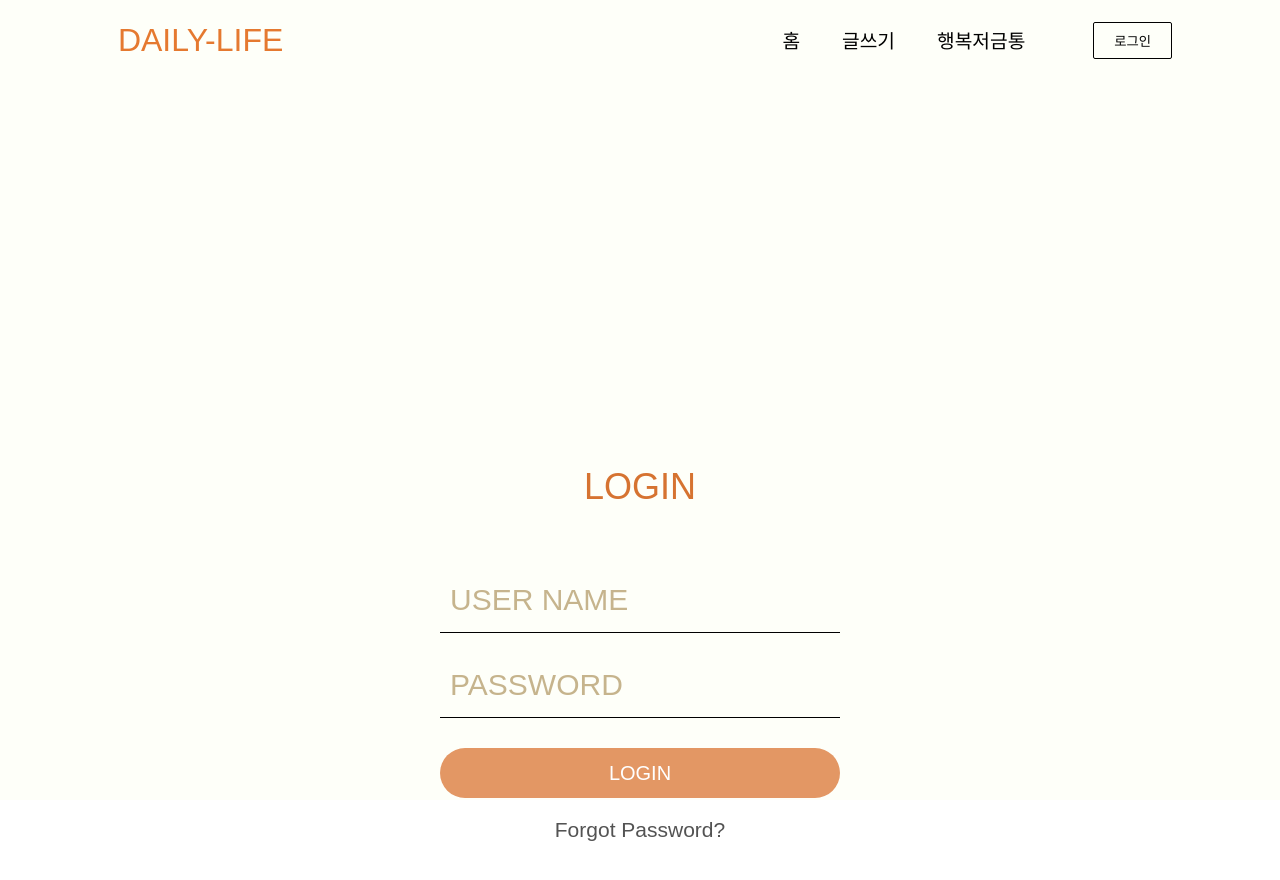
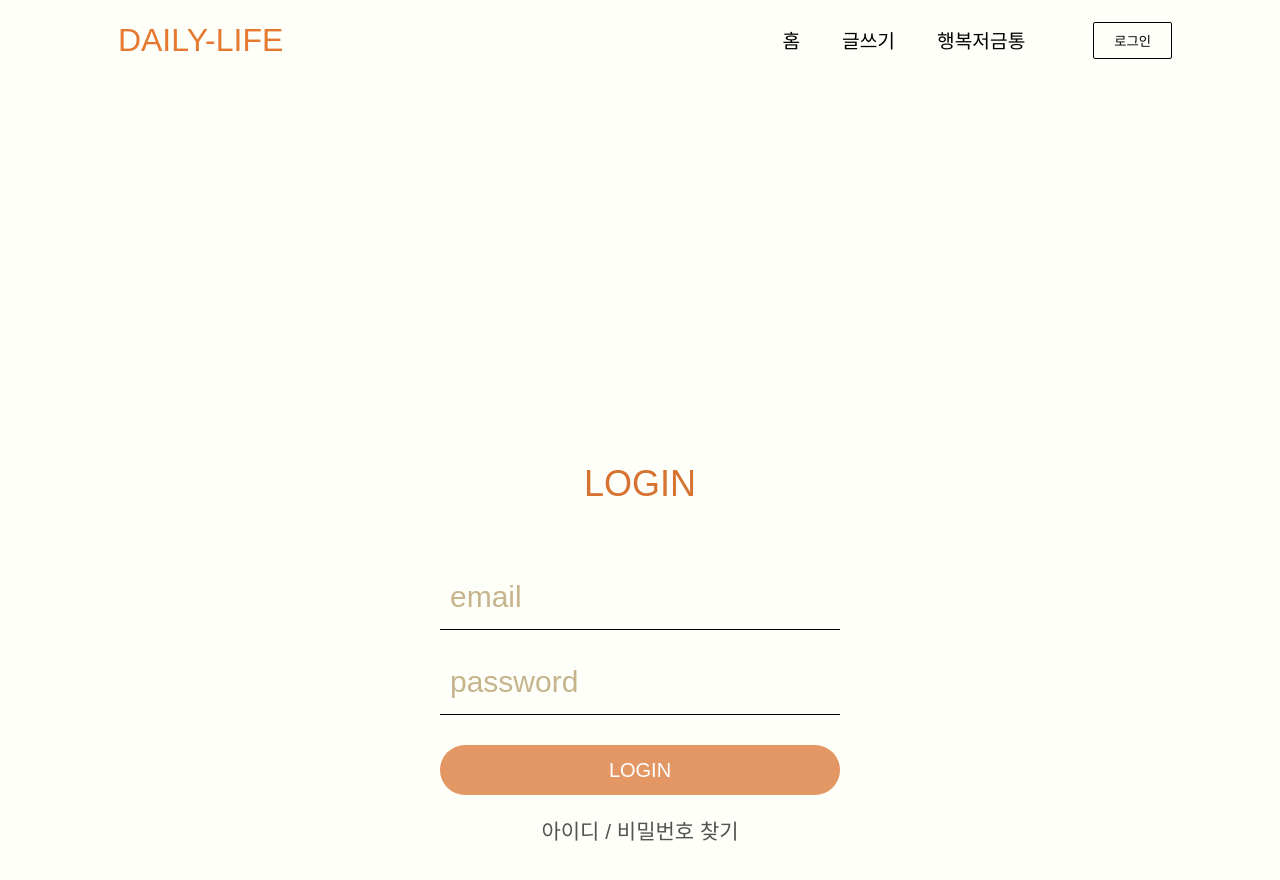
Before and after one commit to roditee/daily-life, a React (Create React App) app: page /Login in a window 1280 px wide. Shown: the top 880 px of the page. Built offline with nearby package versions, Linux system fonts and the light colour scheme; a web font is replaced by a local one.

Commit message:
Login 변경

```diff
--- a/src/components/Login.css
+++ b/src/components/Login.css
@@ -69,7 +69,7 @@ button{
     justify-content: center;
     align-items: center;
     height: 100vh;
-    background: white no-repeat center;
+    background: #fefff9 no-repeat center;
     background-size: cover;
 }
 
--- a/src/components/Login.js
+++ b/src/components/Login.js
@@ -1,8 +1,6 @@
 import React from 'react';
 import { Route, Link } from 'react-router-dom';
 import './Login.css';
-import $ from 'jquery';
-import {Helmet} from "react-helmet";
 function Login(props) {
 
   const onClickbtn = () => {
@@ -98,47 +96,20 @@ function Login(props) {
         <form action=''>
           <div className='int-area'>
           <input type='text' className='id' id='id' autoComplete='off' required/>
-              <label for='id'>USER NAME</label>
+              <label for='id'>email</label>
           </div>
           <div className='int-area'>
           <input type='password' className='pw' id='pw' autoComplete='off' required/>
-              <label for='pw'>PASSWORD</label>
+              <label for='pw'>password</label>
           </div>
           <div className='btn-area'>
               <button id="btn" type="submit" onClick={check}>LOGIN</button>
           </div>
         </form>
         <div className='caption'>
-          <a href=''>Forgot Password?</a>
+          <a href=''>아이디 / 비밀번호 찾기</a>
         </div>
       </section>
-
-
-{/*
-      <Helmet>
-        <script>
-          let id = $('#id');
-          let pw = $('#pw');
-          let btn = $('#btn');
-
-          $(btn).on('click', function() {
-            if($(id).val() == ""){
-              $(id).next('label').addClass('warning');
-              setTimeout(function() {
-                $('label').removeClass('warning');
-              }, 1500);
-            }
-            else if($(pw).val() == "")
-            $(pw).next('label').addClass('warning');
-            etTimeout(function() {
-                $('label').removeClass('warning');
-              }, 1500);
-          });
-
-        </script>
-      </Helmet> */}
-
-
       </div>
 
     </div>
```
